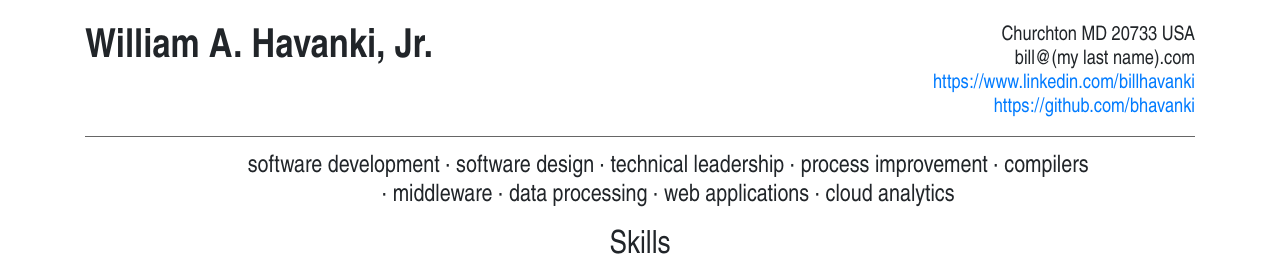
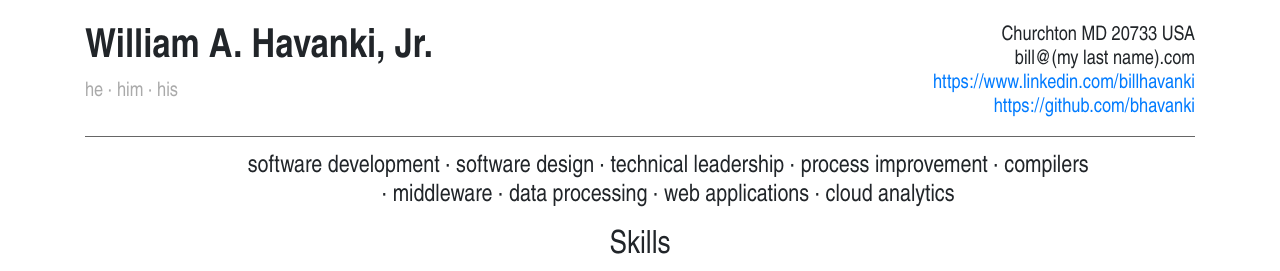
Before and after one commit to bhavanki/havanki.com, a Jekyll site: the page built from resume.md, in a window 1280 px wide. Shown: the top 271 px of the page. Built offline with Jekyll 4.4.1, drawn with Linux system fonts in a browser that asks for light colours; some web fonts are replaced.

Commit message:
Add pronouns

```diff
--- a/assets/css/resume.css
+++ b/assets/css/resume.css
@@ -23,6 +23,11 @@
   float: right;
   text-align: right;
   font-size: smaller;
+}
+
+#pronouns {
+  font-size: smaller;
+  color: #aaa;
 }
 
 h1 {
--- a/resume.md
+++ b/resume.md
@@ -11,6 +11,9 @@
 {: #resumecontact}
 
 # William A. Havanki, Jr.
+
+he · him · his
+{: #pronouns}
 
 <hr style="clear: both">
 
```
Also changed, not shown: index.md (+1 -0 lines).
